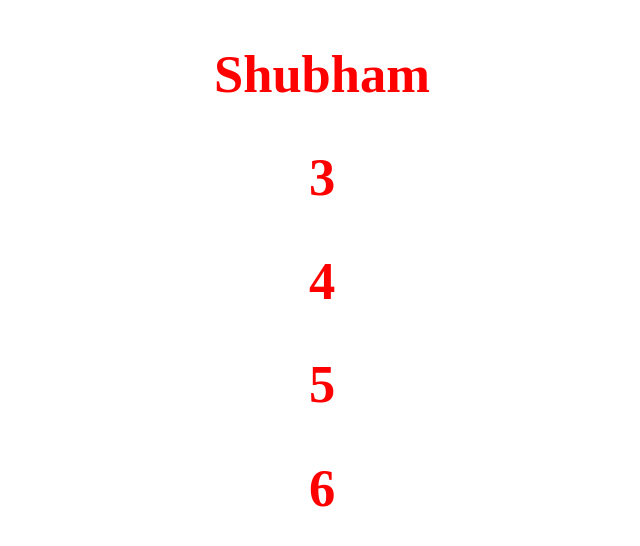
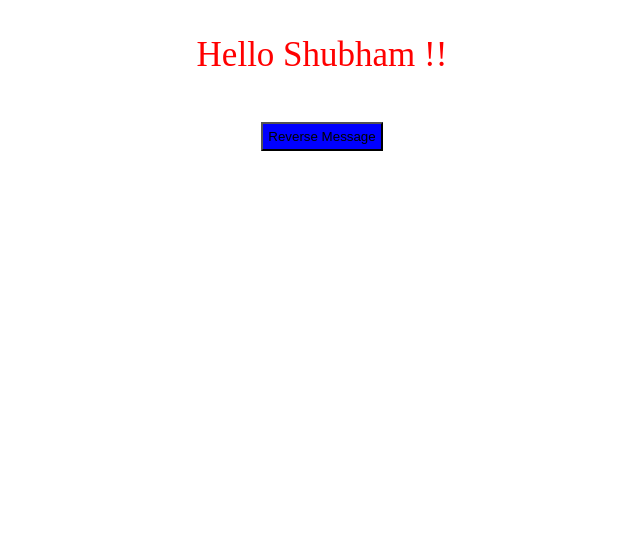
Before and after one commit to GeekShubhamRajput/Vue-JS, a Vue app: page / in a window 1280 px wide. Shown: the top 546 px of the page, without its empty margins (318-958 px from the left). Built offline with nearby package versions, Linux system fonts and the light colour scheme.

Commit message:
Program for Reverse string

```diff
--- /dev/null
+++ b/src/Program1.vue
@@ -0,0 +1,34 @@
+<template>
+  <div>
+    <p>{{ message }}</p>
+    <button v-on:click="reverseMessage">Reverse Message</button>
+  </div>
+</template>
+
+<script>
+  export default{
+    name: 'Programe1',
+    data(){
+      return {
+        message: 'Hello Shubham !!'
+      }
+    },
+    methods: {
+      reverseMessage(){
+        this.message = this.message.split('').reverse().join('');
+      },
+    },
+  }
+</script>
+
+<style>
+  #app{
+    text-align: center;
+    font-size: 35px;
+    color: red;
+  }
+  button{
+    background-color: blue;
+    padding: 5px;
+  }
+</style>
--- a/src/main.js
+++ b/src/main.js
@@ -1,4 +1,4 @@
 import { createApp } from 'vue'
-import App from './ConditionalListRendering.vue'
+import App from './Program1.vue'
 
 createApp(App).mount('#app')
```
Also changed, not shown: program.txt (added).
